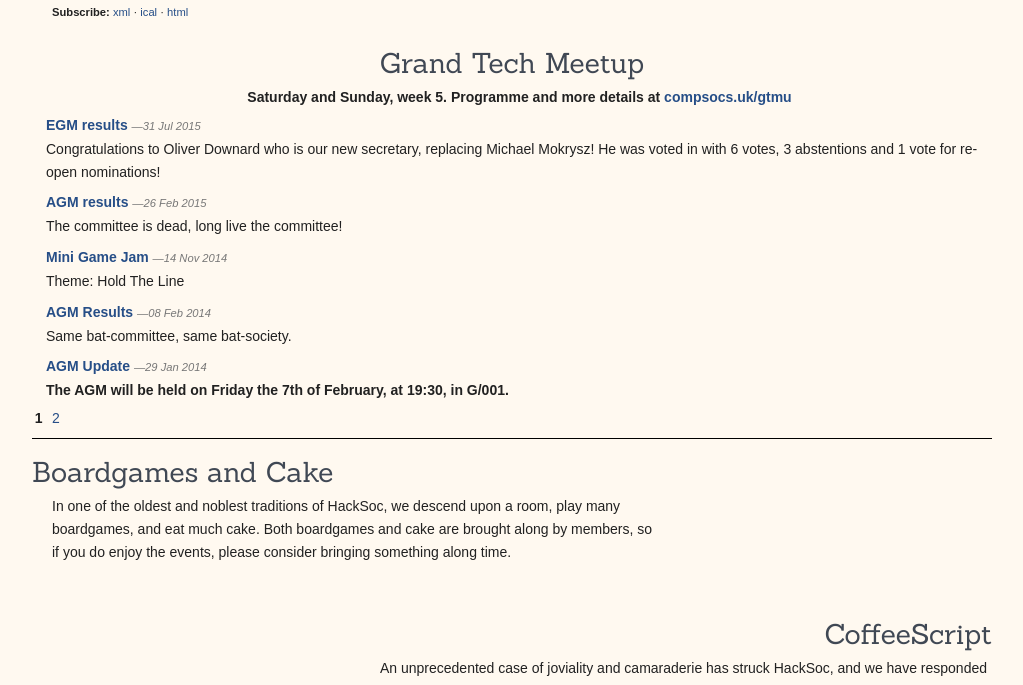
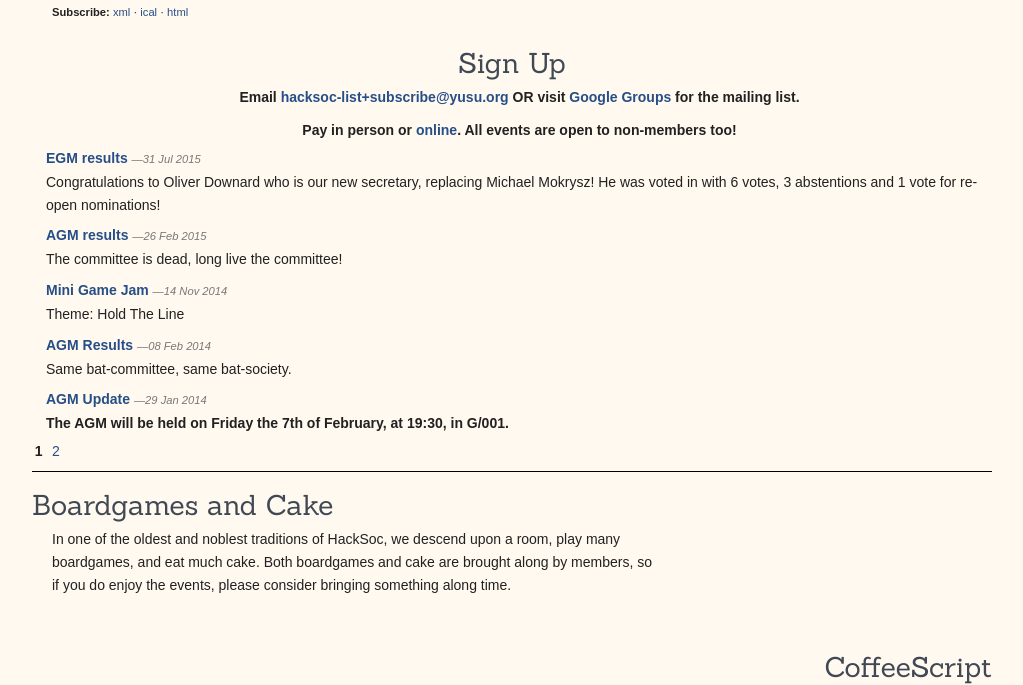
Before and after one commit to HackSoc/hacksoc.org, a Jekyll site: the page built from index.html, in a window 1280 px wide and 900 px high, scrolled down 606 px, cut to the strip 215-900 px from the top of the window. Shown: the whole strip, without its empty margins (128-1151 px from the left). Built offline with Jekyll 4.4.1, drawn with Linux system fonts in a browser that asks for light colours; the list of posts is cut into pages by our own code.

Commit message:
Remove GTMU announcement from index page

```diff
--- a/index.html
+++ b/index.html
@@ -12,14 +12,9 @@ layout: wrapper
 </p>
 
 <div class="important">
-<!-- Normal message, put it back when GTMU is over
   <h2>Sign Up</h2>
   <p>Email <a href="mailto:hacksoc-list+subscribe@yusu.org">hacksoc-list+subscribe@yusu.org</a> OR visit <a href="https://groups.google.com/a/yusu.org/forum/#!forum/hacksoc-list">Google Groups</a> for the mailing list.</p>
   <p>Pay in person or <a href="http://www.yusu.org/activities/societies/1803">online</a>. All events are open to non-members too!</p>
--->
-
-  <h2>Grand Tech Meetup</h2>
-  <p>Saturday and Sunday, week 5. Programme and more details at <a href="http://www.compsocs.uk/gtmu/">compsocs.uk/gtmu</a></p>
 </div>
 
 <div id="posts">
```
